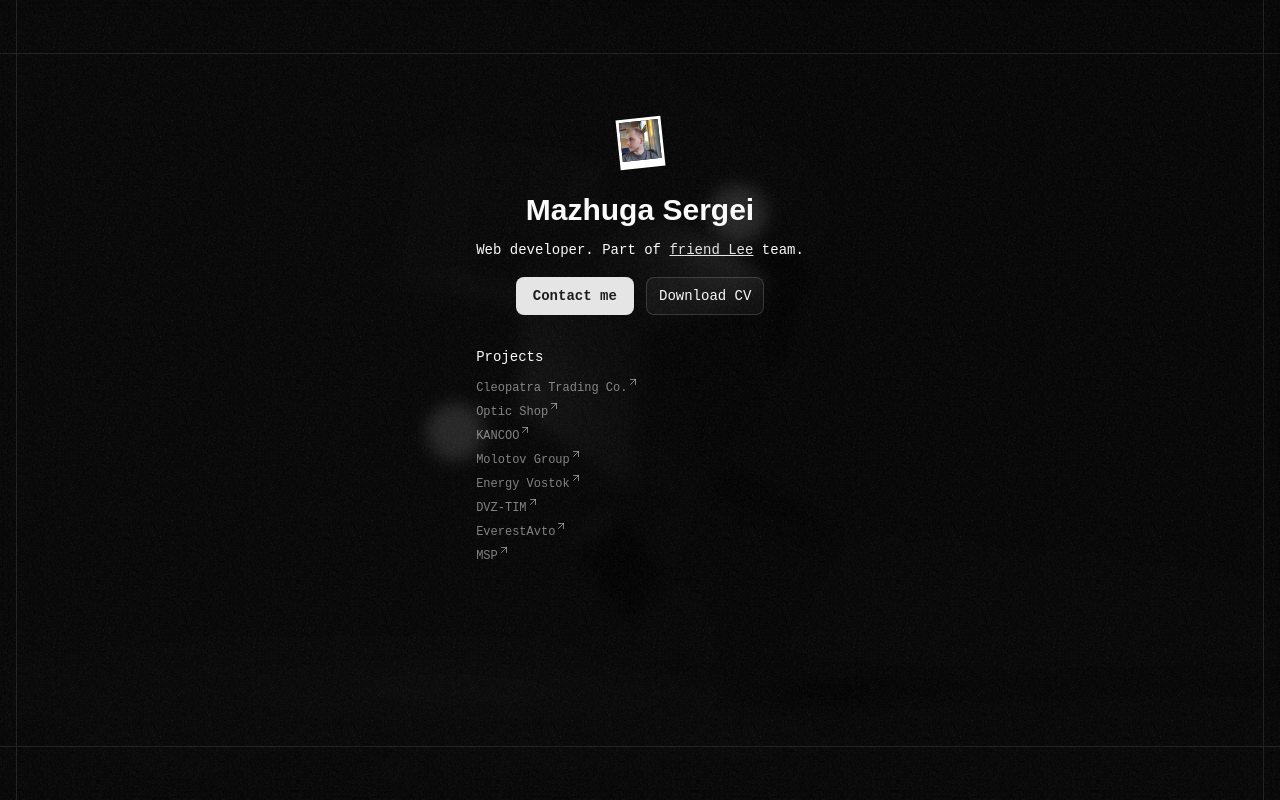
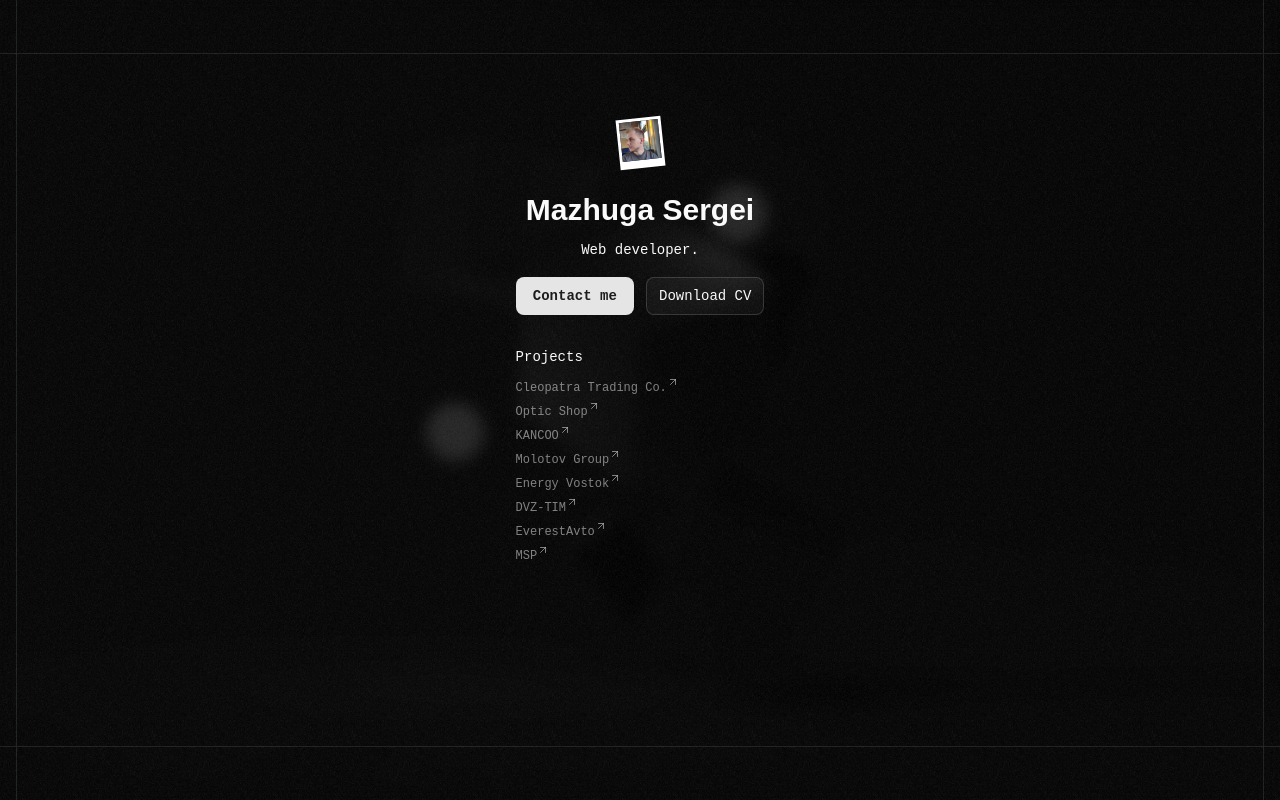
Before and after one commit to mazhugasergei/mazhugasergei.github.io, a Next.js app: page / in a window 1280 px wide. Built offline with nearby package versions, Linux system fonts and the light colour scheme; a web font is replaced by a local one.

Commit message:
refactor: simplify introduction text in page component

```diff
--- a/src/app/page.tsx
+++ b/src/app/page.tsx
@@ -25,13 +25,7 @@ const Intro = () => {
           <CustomAnimatedText text="Mazhuga" /> <CustomAnimatedText text="Sergei" />
         </h1>
 
-        <p className="mt-3 text-balance">
-          Web developer. Part of{" "}
-          <Link target="_blank" href="https://friendlee.pro/">
-            friend Lee
-          </Link>{" "}
-          team.
-        </p>
+        <p className="mt-3 text-balance">Web developer.</p>
 
         <div className="mt-4 inline-grid grid-cols-2 gap-3">
           <ContactButton />
```
